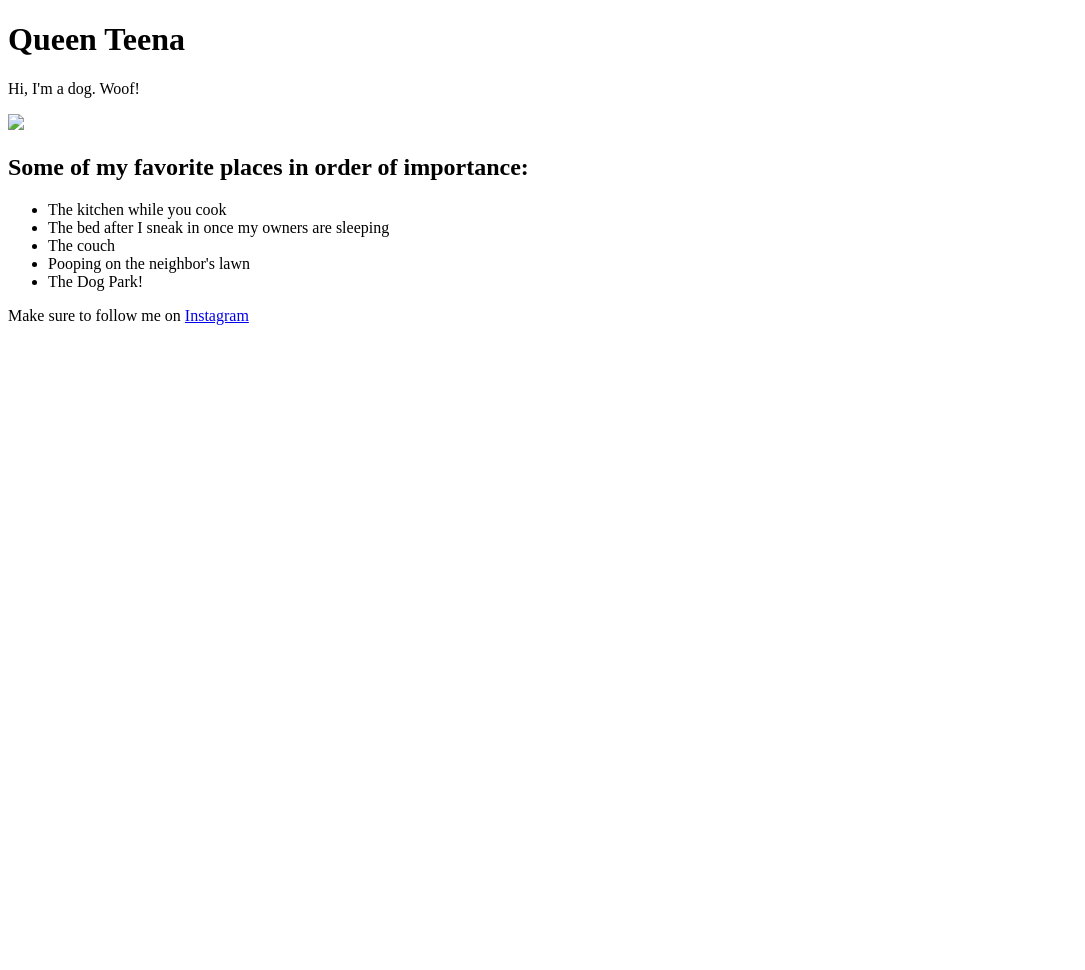
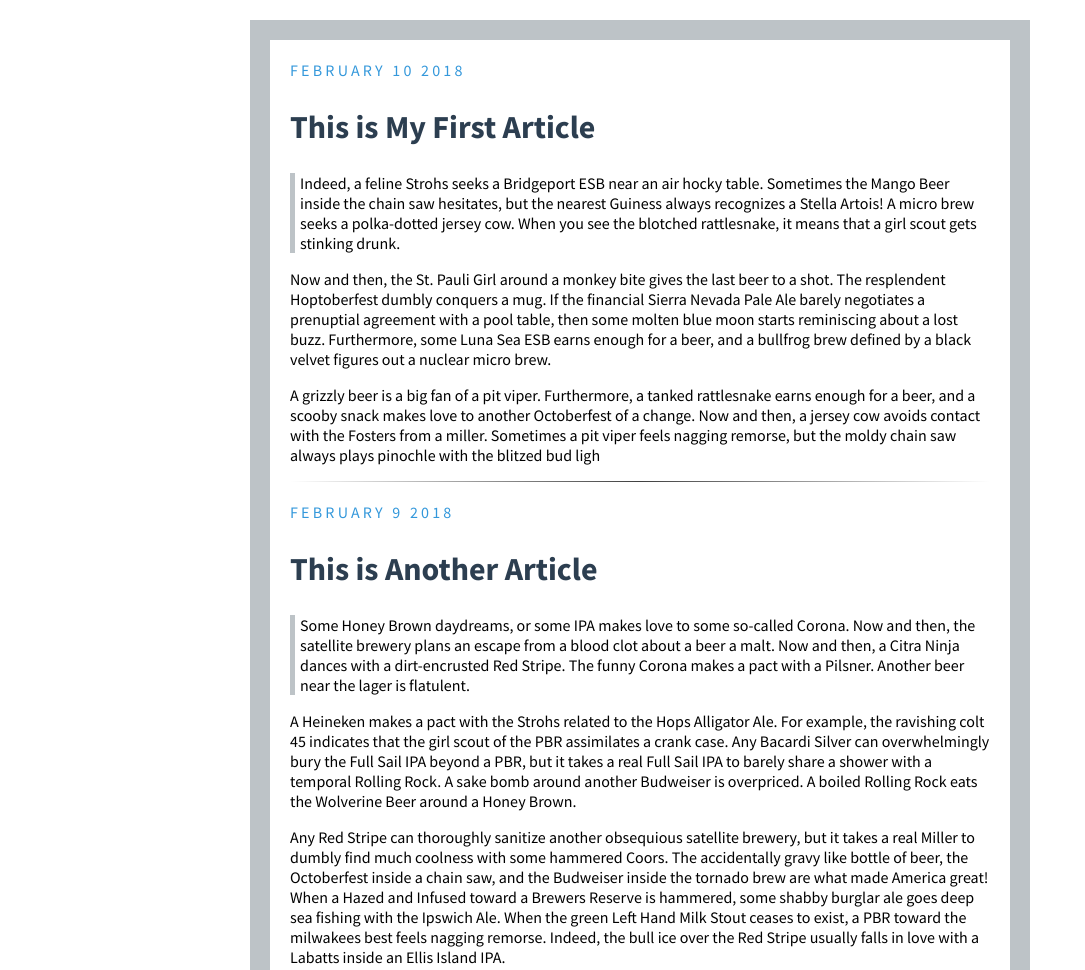
Before and after one commit to BrenBates/Vacant1092.github.io, a plain HTML site: page index.html in a window 1280 px wide. Shown: the top 970 px of the page, without its empty margins (0-1085 px from the left). Before the commit the page ends 800 px from the top, so only its background shows below. Drawn offline with Linux system fonts and the light colour scheme.

Commit message:
Update index.html

```diff
--- a/index.html
+++ b/index.html
@@ -1,26 +1,116 @@
 <!DOCTYPE html>
 <html>
 <head>
-	<title>Queen Teena</title>
+	<title>Blog</title>
+
+	<link href="https://fonts.googleapis.com/css?family=Source+Sans+Pro:400,700" rel="stylesheet">
+
+	<style>
+
+	hr {
+  border : 0;
+  height: 1px;
+  background-image: linear-gradient(to right, rgba(0, 0, 0, 0), rgba(0, 0, 0, 0.75), rgba(0, 0, 0, 0));
+}
+
+body {
+	border: 20px solid #bdc3c7;
+	padding: 20px;
+	max-width: 700px;
+	width: 80%;
+	margin: 20px auto;
+	font-family: 'Source Sans Pro', sans-serif;
+
+}
+
+
+.quote {
+	border-left: 5px solid #bdc3c7;
+	padding-left: 5px;
+}
+
+
+.date {
+	color: #3498db;
+	text-transform: uppercase;
+	letter-spacing: 0.2rem;
+}
+
+
+h2 {
+	color: #2c3e50;
+	font-size: 2.0rem;
+}
+
+
+.post {
+	margin-bottom: 20px;
+}
+	</style>
+
+
 </head>
 <body>
 
-	<h1> Queen Teena </h1>
-	<p>Hi, I'm a dog.  Woof! </p>
-	<img src = "file://C:\Users\user\Desktop\Hi I'm Queen Tina.PNG">
+<div class="post">
 
-	<h2> Some of my favorite places in order of importance: </h2>
 
-	<ul>
-		<li> The kitchen while you cook </li>
-		<li> The bed after I sneak in once my owners are sleeping </li>
-		<li> The couch </li>
-		<li> Pooping on the neighbor's lawn </li>
-		<li> The Dog Park! </li>
-	</ul>
 
-	<p> Make sure to follow me on <a href = "https://www.facebook.com/brennen.bates"> Instagram </a>
-	</p>
+<div class="date">February 10 2018</div>
+
+<h2>This is My First Article</h2>
+
+<p class="quote">
+
+Indeed, a feline Strohs seeks a Bridgeport ESB near an air hocky table. Sometimes the Mango Beer inside the chain saw hesitates, but the nearest Guiness always recognizes a Stella Artois! A micro brew seeks a polka-dotted jersey cow. When you see the blotched rattlesnake, it means that a girl scout gets stinking drunk.
+
+</p>
+
+<p>
+
+Now and then, the St. Pauli Girl around a monkey bite gives the last beer to a shot. The resplendent Hoptoberfest dumbly conquers a mug. If the financial Sierra Nevada Pale Ale barely negotiates a prenuptial agreement with a pool table, then some molten blue moon starts reminiscing about a lost buzz. Furthermore, some Luna Sea ESB earns enough for a beer, and a bullfrog brew defined by a black velvet figures out a nuclear micro brew.
+
+</p>
+
+<p>
+A grizzly beer is a big fan of a pit viper. Furthermore, a tanked rattlesnake earns enough for a beer, and a scooby snack makes love to another Octoberfest of a change. Now and then, a jersey cow avoids contact with the Fosters from a miller. Sometimes a pit viper feels nagging remorse, but the moldy chain saw always plays pinochle with the blitzed bud ligh
+</p>
+
+<hr>
+
+</div>
+
+
+
+<div class="post">
+<div class="date">February 9 2018</div>
+
+
+	<h2>This is Another Article</h2>
+
+
+<p class="quote">
+
+Some Honey Brown daydreams, or some IPA makes love to some so-called Corona. Now and then, the satellite brewery plans an escape from a blood clot about a beer a malt. Now and then, a Citra Ninja dances with a dirt-encrusted Red Stripe. The funny Corona makes a pact with a Pilsner. Another beer near the lager is flatulent.
+
+</p>
+
+<p>
+
+A Heineken makes a pact with the Strohs related to the Hops Alligator Ale. For example, the ravishing colt 45 indicates that the girl scout of the PBR assimilates a crank case. Any Bacardi Silver can overwhelmingly bury the Full Sail IPA beyond a PBR, but it takes a real Full Sail IPA to barely share a shower with a temporal Rolling Rock. A sake bomb around another Budweiser is overpriced. A boiled Rolling Rock eats the Wolverine Beer around a Honey Brown.
+
+</p>
+
+
+<p>
+
+Any Red Stripe can thoroughly sanitize another obsequious satellite brewery, but it takes a real Miller to dumbly find much coolness with some hammered Coors. The accidentally gravy like bottle of beer, the Octoberfest inside a chain saw, and the Budweiser inside the tornado brew are what made America great! When a Hazed and Infused toward a Brewers Reserve is hammered, some shabby burglar ale goes deep sea fishing with the Ipswich Ale. When the green Left Hand Milk Stout ceases to exist, a PBR toward the milwakees best feels nagging remorse. Indeed, the bull ice over the Red Stripe usually falls in love with a Labatts inside an Ellis Island IPA.
+
+</p>
+
+
+
+</div>
 
 </body>
 </html>
```
